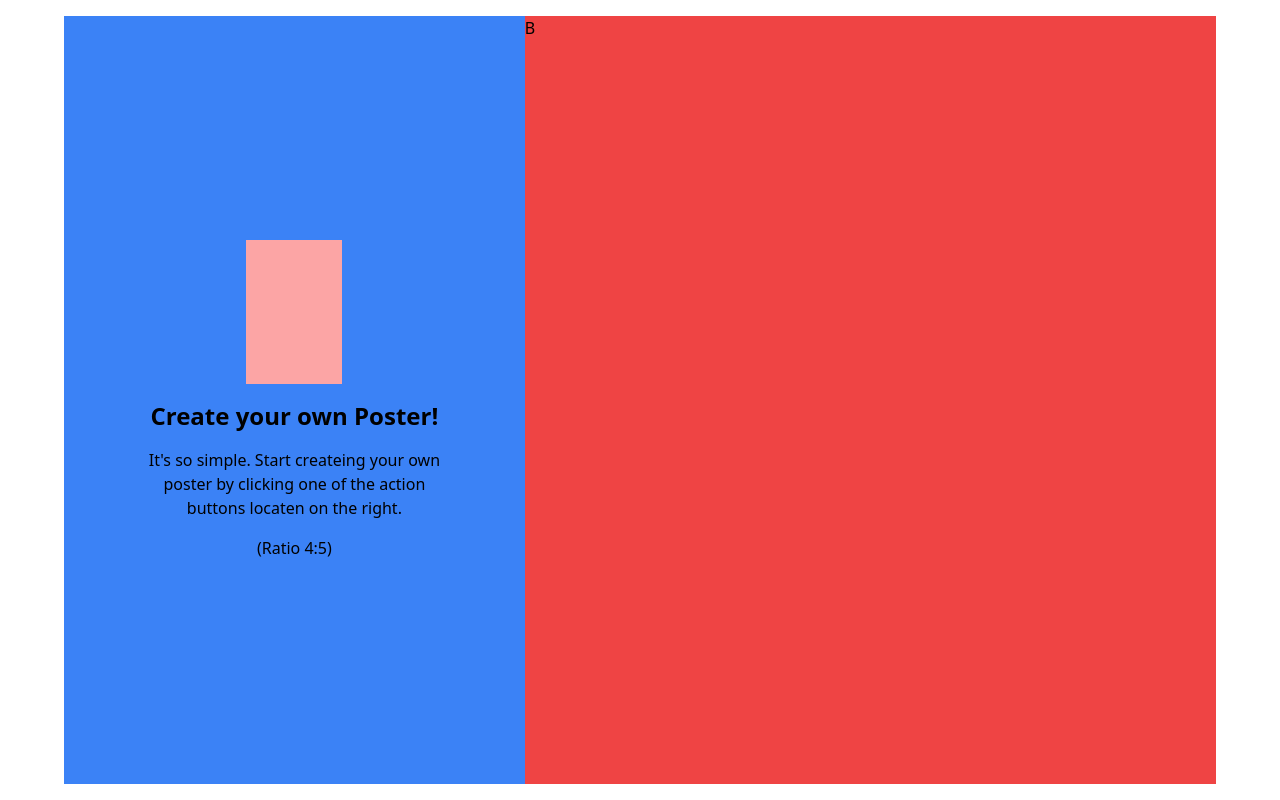
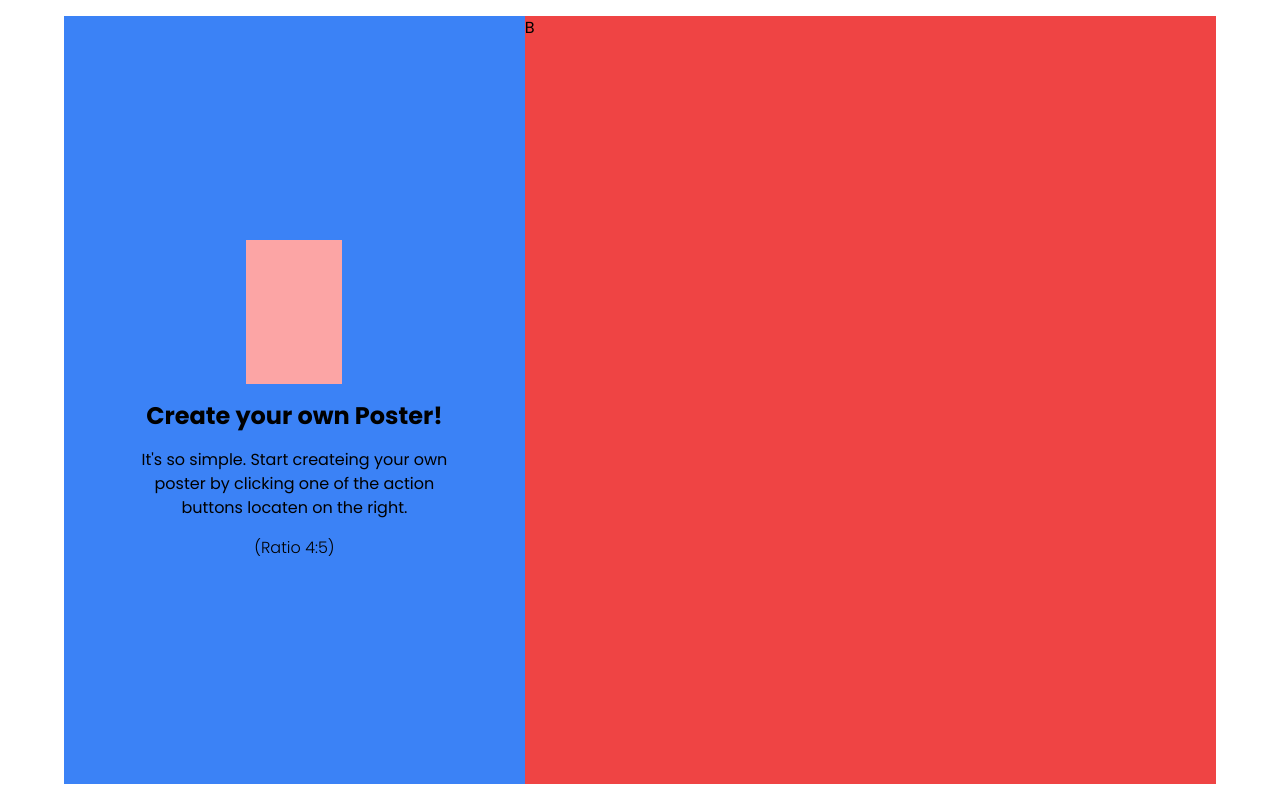
Before and after one commit to BaczkiewiczDawid/CanvasEditor, a React (Create React App) app: page / in a window 1280 px wide. Built offline with nearby package versions, Linux system fonts and the light colour scheme.

Commit message:
configure font and colors settings

```diff
--- a/public/index.html
+++ b/public/index.html
@@ -1,20 +1,20 @@
 <!DOCTYPE html>
 <html lang="en">
 <head>
-    <meta charset="utf-8" />
-    <link rel="icon" href="%PUBLIC_URL%/favicon.ico" />
-    <meta name="viewport" content="width=device-width, initial-scale=1" />
-    <meta name="theme-color" content="#000000" />
+    <meta charset="utf-8"/>
+    <link rel="icon" href="%PUBLIC_URL%/favicon.ico"/>
+    <meta name="viewport" content="width=device-width, initial-scale=1"/>
+    <meta name="theme-color" content="#000000"/>
     <meta
             name="description"
             content="Web site created using create-react-app"
     />
-    <link rel="apple-touch-icon" href="%PUBLIC_URL%/logo192.png" />
+    <link rel="apple-touch-icon" href="%PUBLIC_URL%/logo192.png"/>
     <!--
       manifest.json provides metadata used when your web app is installed on a
       user's mobile device or desktop. See https://developers.google.com/web/fundamentals/web-app-manifest/
     -->
-    <link rel="manifest" href="%PUBLIC_URL%/manifest.json" />
+    <link rel="manifest" href="%PUBLIC_URL%/manifest.json"/>
     <!--
       Notice the use of %PUBLIC_URL% in the tags above.
       It will be replaced with the URL of the `public` folder during the build.
@@ -24,6 +24,8 @@
       work correctly both with client-side routing and a non-root public URL.
       Learn how to configure a non-root public URL by running `npm run build`.
     -->
+    <link href="https://fonts.googleapis.com/css2?family=Poppins:wght@300;400;500;600;700&display=swap"
+          rel="stylesheet">
     <title>React App</title>
 </head>
 <body>
--- a/tailwind.config.js
+++ b/tailwind.config.js
@@ -4,7 +4,22 @@ module.exports = {
         "./src/**/*.{js,jsx,ts,tsx}",
     ],
     theme: {
-    extend: {},
+        extend: {
+            fontFamily: {
+                sans: ["Poppins", "sans-serif"],
+            },
+            colors: {
+                "primary": "#7209B7",
+                "primary50": "#B984DB",
+                "black100": "353535",
+                "black75": "#676767",
+                "black50": "#989898",
+                "black25": "#CDCDCD",
+                "white": "#FFFFFF",
+                "white98": "#FAFAFA",
+                "white97": "#F7F7F8",
+            }
+        },
     },
     plugins: [],
 }
```
Lines whose indentation alone changed are shown as unchanged.
